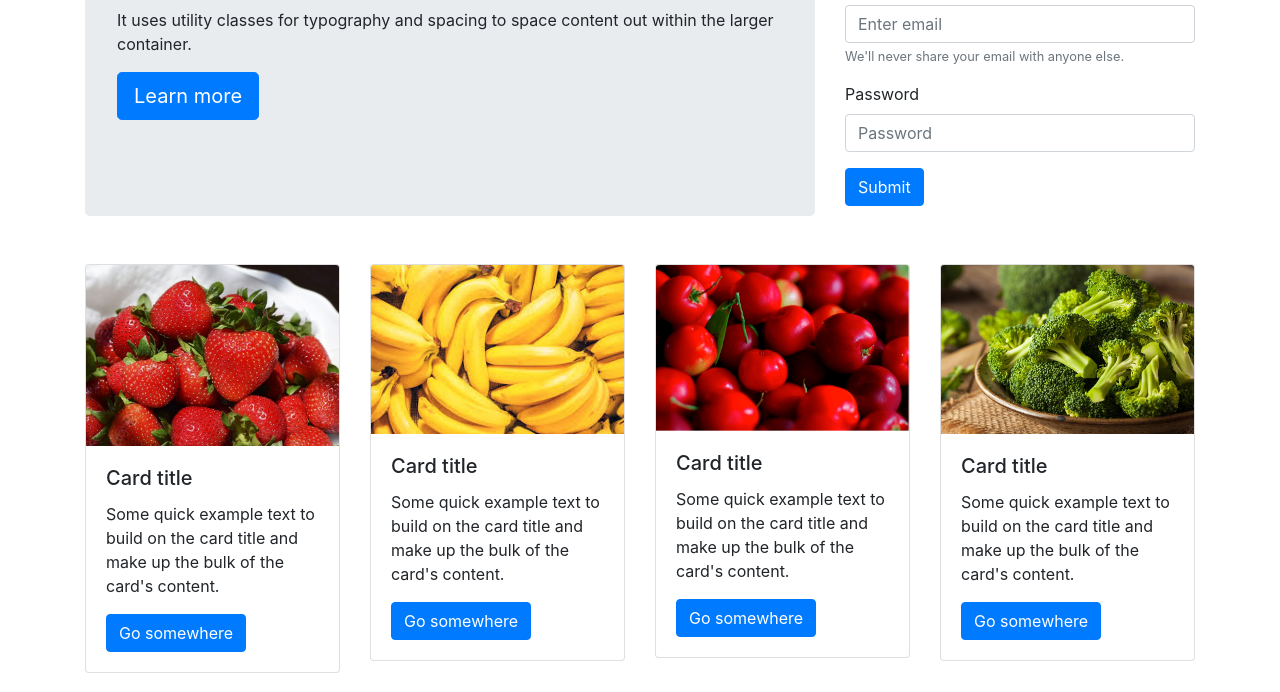
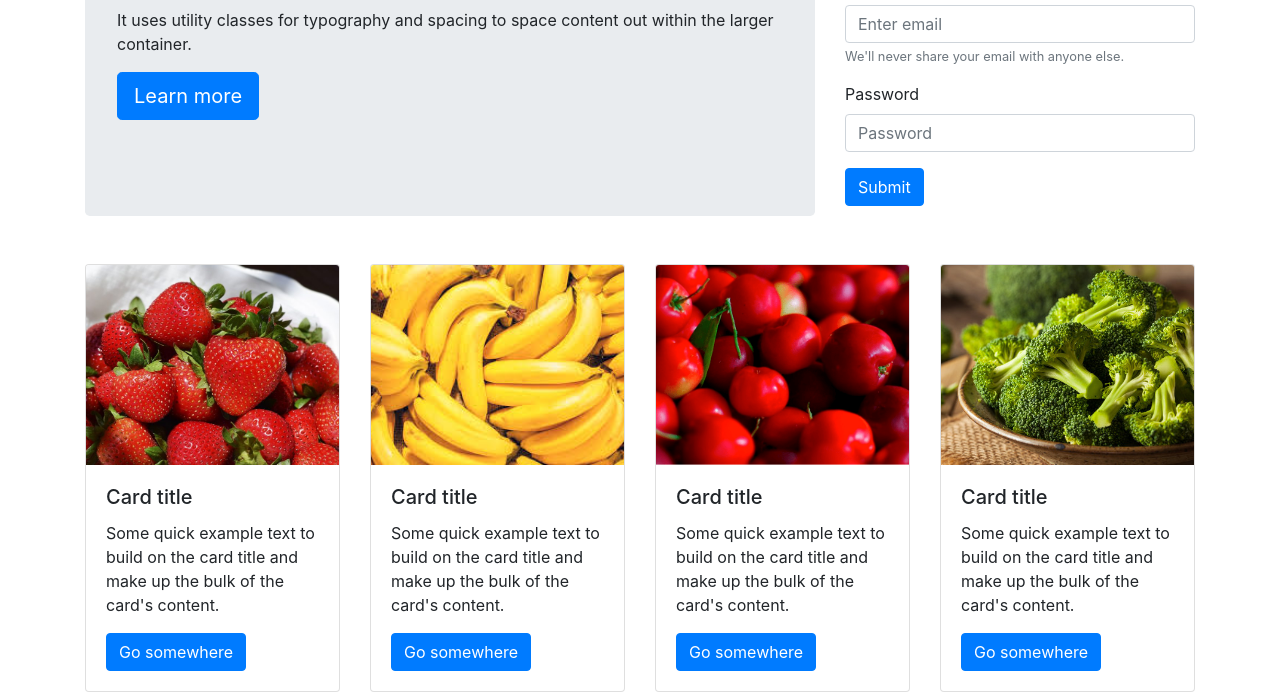
Before and after one commit to megmiyata/organicos, a plain HTML site: page index.html in a window 1280 px wide. Shown: the part 844-1536 px from the top of the page. Drawn offline with nearby package versions, Linux system fonts and the light colour scheme.

Commit message:
200px para altura da imagem dor card

```diff
--- a/index.html
+++ b/index.html
@@ -25,7 +25,7 @@
             height: 500px;
         }
 
-        .class img {
+        .card img {
             object-fit: cover;
             height: 200px;
         }
```
